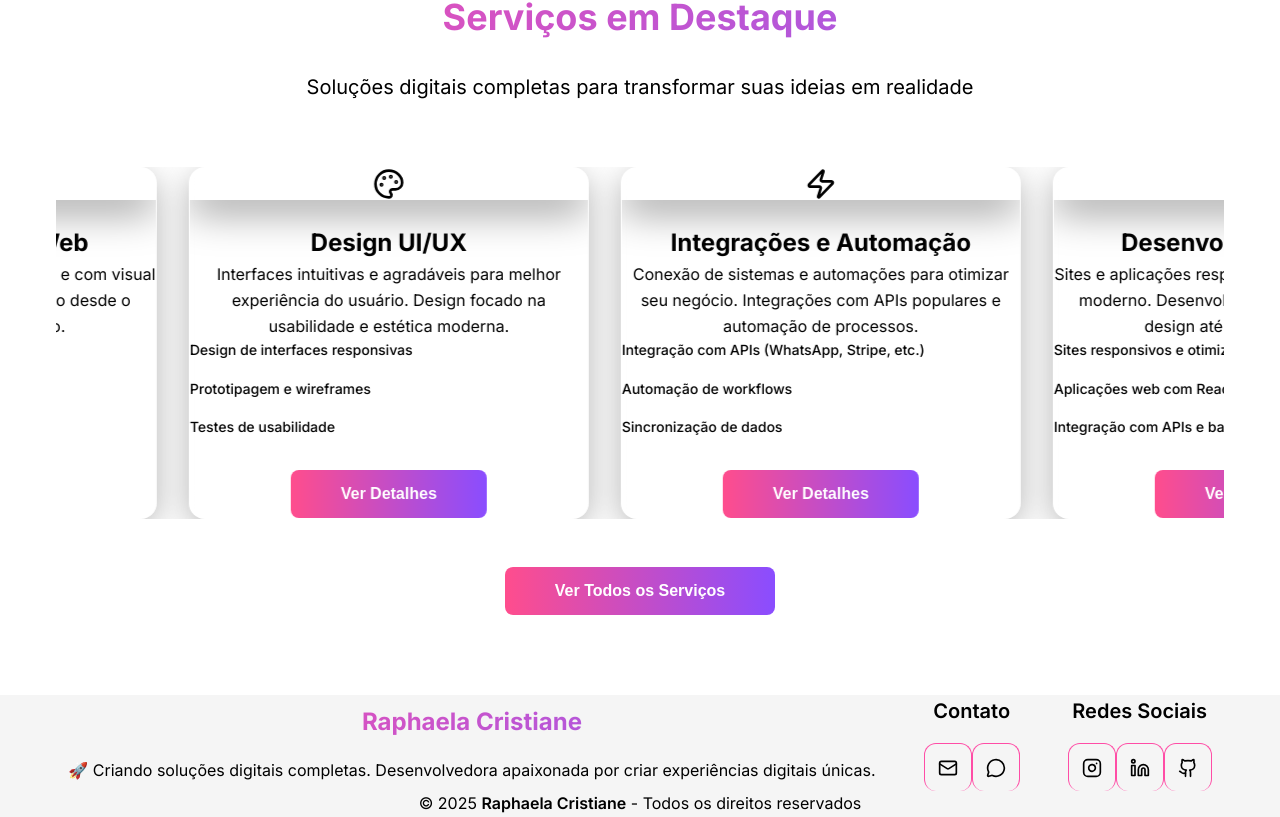
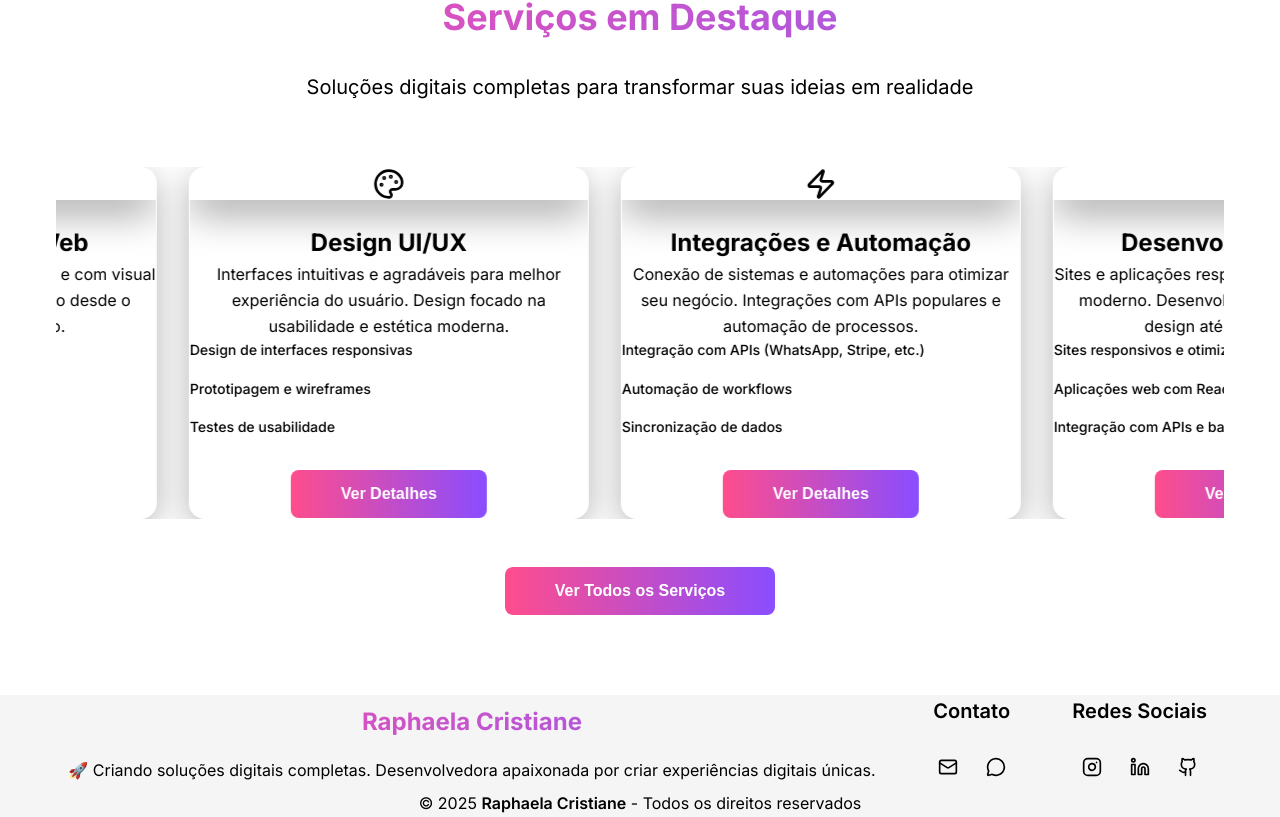
Before and after one commit to Raphaelacristiane667/portfolio-raphaela-cristiane, a Next.js app: page / in a window 1280 px wide. Shown: the part 2907-3724 px from the top of the page. Built offline with nearby package versions, Linux system fonts and the light colour scheme.

Commit message:
fix(theme): rodapé e botões (email/whatsapp/redes) reativos ao tema claro/escuro

```diff
--- a/src/components/Footer.tsx
+++ b/src/components/Footer.tsx
@@ -24,7 +24,7 @@ export default function Footer() {
   ];
 
   return (
-    <footer className="py-12 border-t" style={{ backgroundColor: '#000000 !important', borderColor: 'rgba(255, 77, 166, 0.2)' }}>
+    <footer className="py-12 border-t bg-white dark:bg-black border-black/10 dark:border-pink-500/20 text-black dark:text-gray-300">
       <div className="container-custom">
         {/* Layout horizontal com todas as informações lado a lado em uma linha */}
         <div className="flex flex-wrap items-center justify-center gap-12">
@@ -38,7 +38,7 @@ export default function Footer() {
             className="text-center"
           >
             <h3 className="text-2xl font-bold text-gradient mb-4">Raphaela Cristiane</h3>
-            <p className="leading-relaxed max-w-xs" style={{ color: 'var(--color-light-gray)' }}>
+            <p className="leading-relaxed max-w-xs text-gray-700 dark:text-gray-300">
               🚀 Criando soluções digitais completas.
               Desenvolvedora apaixonada por criar experiências digitais únicas.
             </p>
@@ -52,16 +52,11 @@ export default function Footer() {
             viewport={{ once: true }}
             className="text-center"
           >
-            <h4 className="text-xl font-semibold mb-4" style={{ color: 'var(--color-secondary)' }}>Contato</h4>
+            <h4 className="text-xl font-semibold mb-4 text-purple-500 dark:text-[var(--color-secondary)]">Contato</h4>
             <div className="flex space-x-4">
               <a
                 href="mailto:raphaelacristiane668@gmail.com"
-                className="w-12 h-12 rounded-lg flex items-center justify-center transition-all duration-300 hover:scale-110"
-                style={{
-                  backgroundColor: '#000000 !important',
-                  border: '1px solid var(--color-primary)',
-                  color: 'var(--color-primary)'
-                }}
+                className="w-12 h-12 rounded-lg flex items-center justify-center transition-all duration-300 hover:scale-110 border text-pink-500 border-pink-500/60 bg-white dark:bg-black"
                 title="Enviar email"
               >
                 <Mail size={20} />
@@ -70,12 +65,7 @@ export default function Footer() {
                 href="https://wa.me/5534998828211?text=Olá Raphaela! Gostaria de conversar sobre um projeto."
                 target="_blank"
                 rel="noopener noreferrer"
-                className="w-12 h-12 rounded-lg flex items-center justify-center transition-all duration-300 hover:scale-110"
-                style={{
-                  backgroundColor: '#000000 !important',
-                  border: '1px solid var(--color-primary)',
-                  color: 'var(--color-primary)'
-                }}
+                className="w-12 h-12 rounded-lg flex items-center justify-center transition-all duration-300 hover:scale-110 border text-pink-500 border-pink-500/60 bg-white dark:bg-black"
                 title="Conversar no WhatsApp"
               >
                 <MessageCircle size={20} />
@@ -91,7 +81,7 @@ export default function Footer() {
             viewport={{ once: true }}
             className="text-center"
           >
-            <h4 className="text-xl font-semibold mb-4" style={{ color: 'var(--color-secondary)' }}>Redes Sociais</h4>
+            <h4 className="text-xl font-semibold mb-4 text-purple-500 dark:text-[var(--color-secondary)]">Redes Sociais</h4>
             <div className="flex space-x-4">
               {socialLinks.map((social, index) => (
                 <motion.a
@@ -101,12 +91,7 @@ export default function Footer() {
                   rel="noopener noreferrer"
                   whileHover={{ scale: 1.1, y: -2 }}
                   whileTap={{ scale: 0.95 }}
-                  className="w-12 h-12 rounded-lg flex items-center justify-center transition-all duration-300"
-                  style={{
-                    backgroundColor: '#000000 !important',
-                    border: '1px solid var(--color-primary)',
-                    color: 'var(--color-primary)'
-                  }}
+                  className="w-12 h-12 rounded-lg flex items-center justify-center transition-all duration-300 border text-pink-500 border-pink-500/60 bg-white dark:bg-black"
                   aria-label={social.label}
                 >
                   <social.icon size={20} />
```
